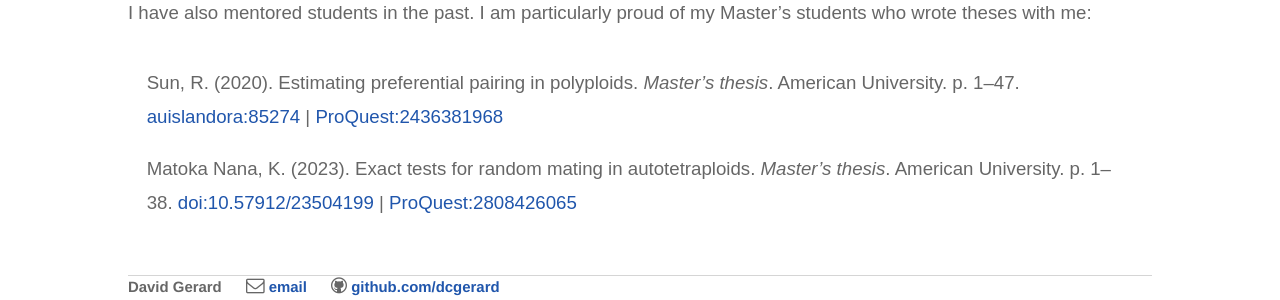
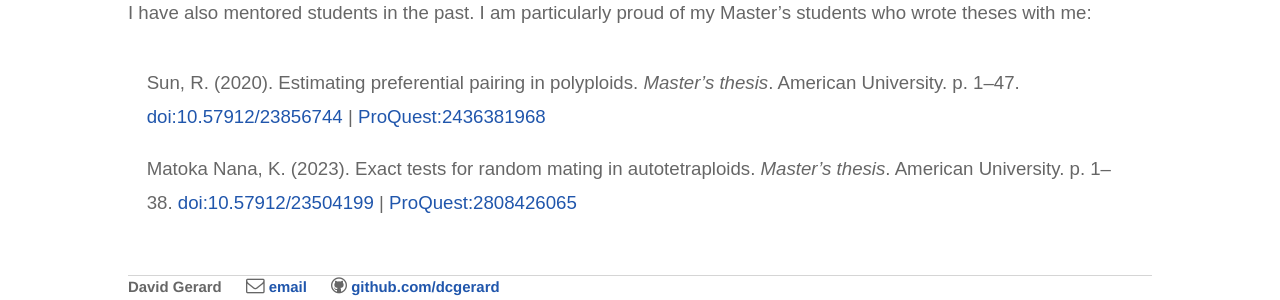
Before and after one commit to dcgerard/dcgerard.github.io, a Jekyll site: the page built from teaching/index.md, in a window 1280 px wide. Shown: the part 816-1116 px from the top of the page. Built offline with Jekyll 4.4.1, drawn with Linux system fonts in a browser that asks for light colours.

Commit message:
use ruiqi doi

```diff
--- a/teaching/index.md
+++ b/teaching/index.md
@@ -25,7 +25,7 @@ The following contains some lecture notes I created to present to my research gr
 I have also mentored students in the past. I am particularly proud of my Master's students who wrote theses with me:
 
 - Sun, R. (2020). Estimating preferential pairing in polyploids. *Master’s thesis*. American
-University. p. 1–47. [auislandora:85274](https://hdl.handle.net/1961/auislandora:85274) \| [ProQuest:2436381968](https://www.proquest.com/docview/2436381968)
+University. p. 1–47. [doi:10.57912/23856744](https://doi.org/10.57912/23856744) \| [ProQuest:2436381968](https://www.proquest.com/docview/2436381968)
 
 - Matoka Nana, K. (2023). Exact tests for random mating in autotetraploids. *Master’s thesis*.
 American University. p. 1–38. [doi:10.57912/23504199](https://doi.org/10.57912/23504199) \| [ProQuest:2808426065](https://www.proquest.com/docview/2808426065)
```
Also changed, not shown: Gemfile.lock, 1 other file.
